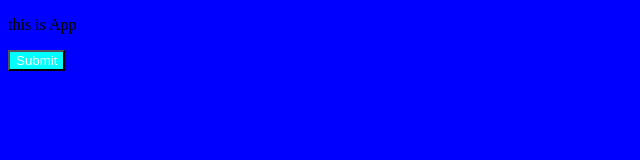
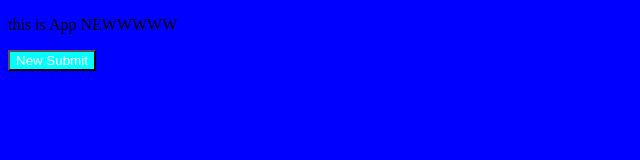
Before and after one commit to hotrucdiep21/git-test, a plain HTML site: page index.html in a window 1280 px wide. Shown: the whole page, without its empty margins (0-640 px from the left). Drawn offline with Linux system fonts and the light colour scheme.

Commit message:
update index.html file

```diff
--- a/index.html
+++ b/index.html
@@ -8,7 +8,7 @@
     <link rel="stylesheet" href="index2.css">
 </head>
 <body>
-    <p>this is App</p>
-    <button>Submit</button>
+    <p>this is App NEWWWWW</p>
+    <button> New Submit</button>
 </body>
 </html>
```
